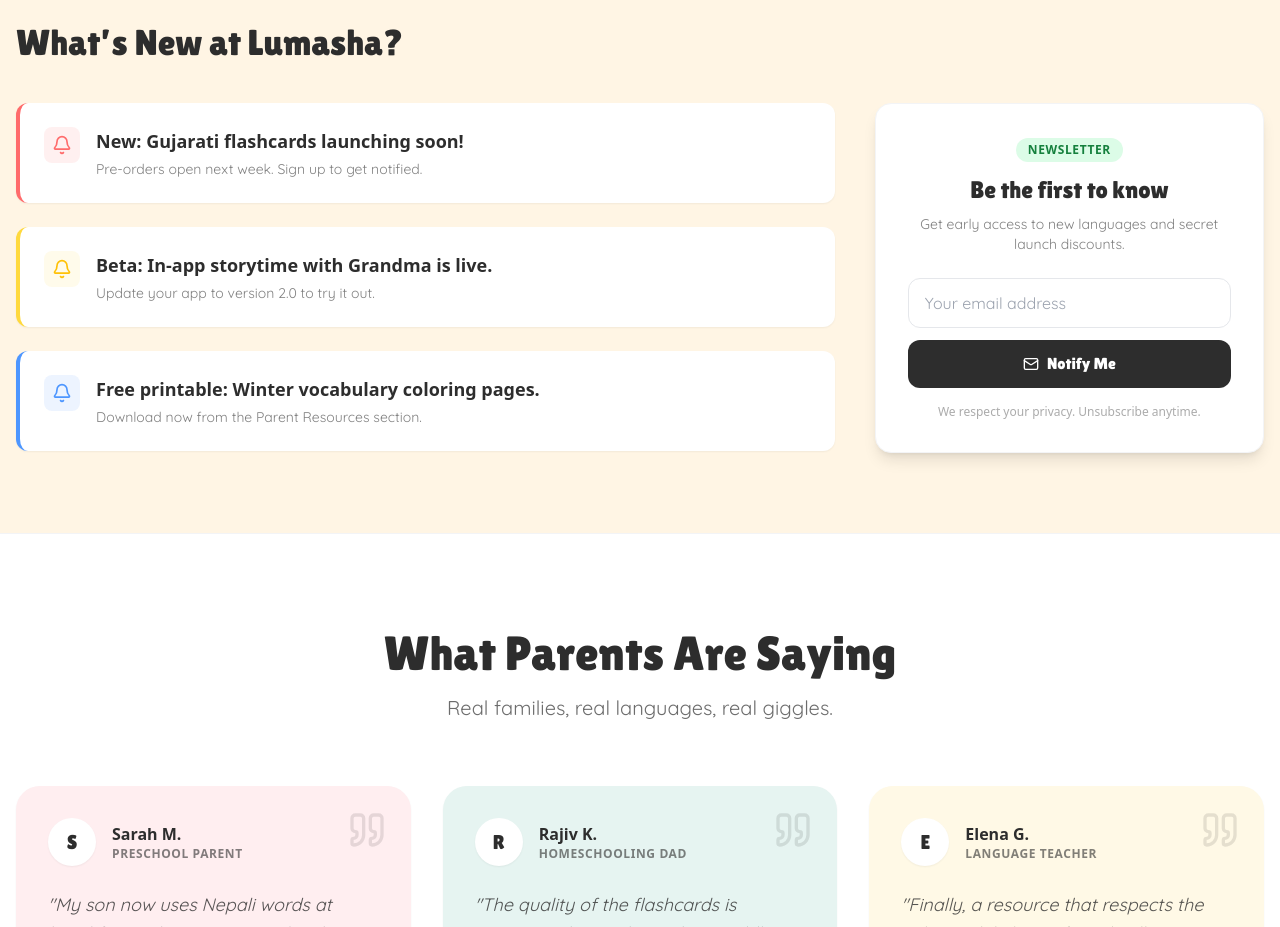
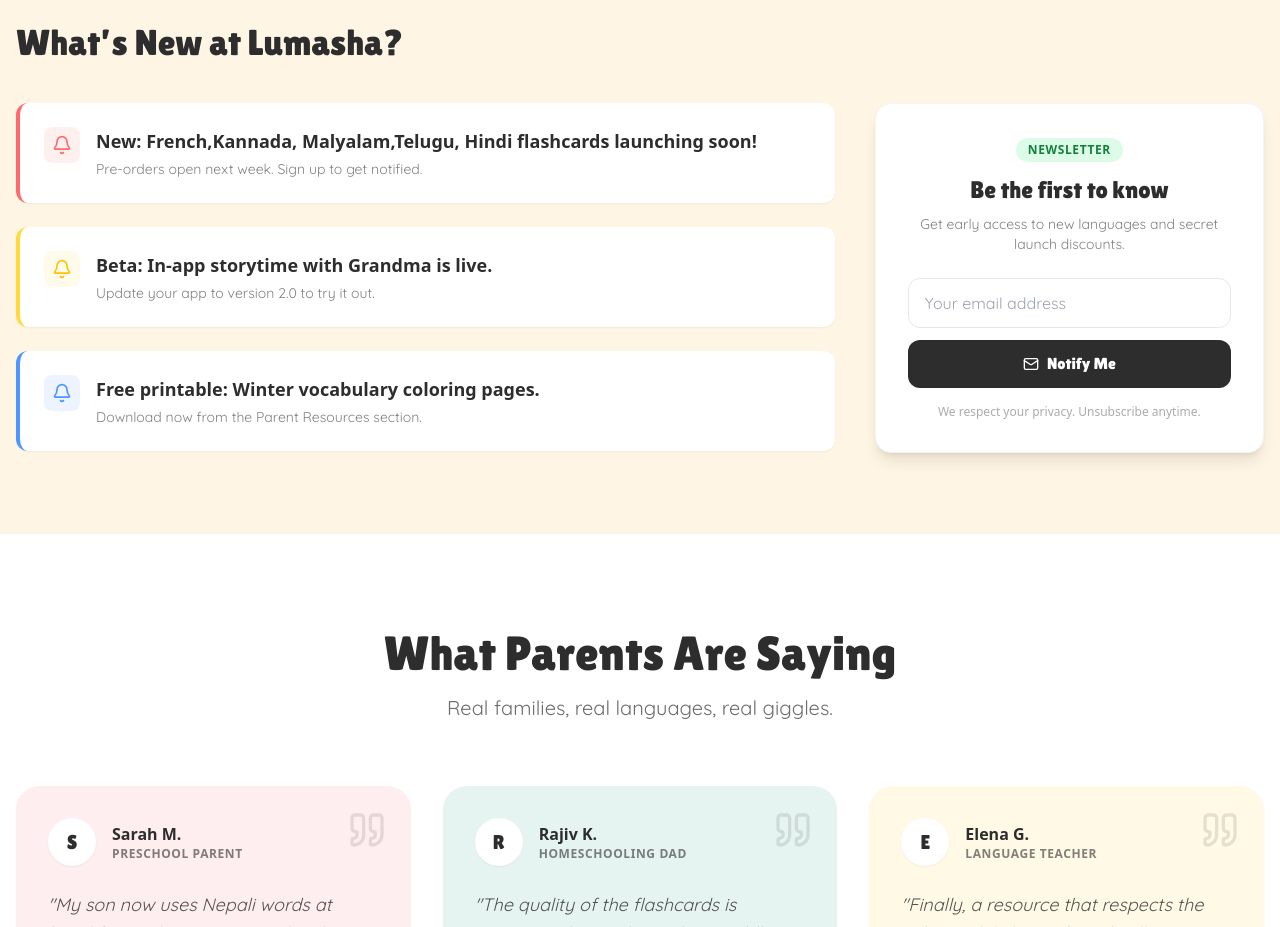
Before and after one commit to YashKharel19/lumashanewwebsite, a React (Vite) app: page /#/ in a window 1280 px wide. Shown: the part 3280-4207 px from the top of the page. Built offline with nearby package versions, Linux system fonts and the light colour scheme.

Commit message:
new content updated for skus

```diff
--- a/constants.tsx
+++ b/constants.tsx
@@ -34,8 +34,8 @@
 
 export const MOCK_PRODUCTS: Product[] = [
   { id: 1, title: "LumaLingo Flashcards Set", category: "Flashcards", price: "$24.99", image: "https://cdn.wegic.ai/assets/onepage/agent/images/1766083342658.jpg", badge: "Bestseller", badgeColor: "bg-secondary text-neutral-dark", rating: 5, reviews: 48 },
-  { id: 2, title: "Nepali Alphabet Coloring Book", category: "Books", price: "$12.99", image: "https://picsum.photos/seed/coloring/600/450", badge: "New", badgeColor: "bg-primary text-white", rating: 4, reviews: 32 },
-  { id: 3, title: "Multilingual Animal Mat", category: "Mats", price: "$34.50", image: "https://picsum.photos/seed/mat/600/450", badge: "Pre-order", badgeColor: "bg-accent text-white", rating: 5, reviews: 15 },
+  { id: 2, title: "Nepali Alphabet Coloring Book", category: "EBooks", price: "$12.99", image: "https://picsum.photos/seed/coloring/600/450", badge: "New", badgeColor: "bg-primary text-white", rating: 4, reviews: 32 },
+  { id: 3, title: "Multilingual Animal Mat", category: "StoryBooks", price: "$34.50", image: "https://picsum.photos/seed/mat/600/450", badge: "Pre-order", badgeColor: "bg-accent text-white", rating: 5, reviews: 15 },
 ];
 
 export const TESTIMONIALS: Testimonial[] = [
@@ -45,7 +45,7 @@
 ];
 
 export const NEWS_ITEMS = [
-  { id: 1, title: "New: Gujarati flashcards launching soon!", desc: "Pre-orders open next week. Sign up to get notified.", icon: Bell, borderColor: "border-primary", bgColor: "bg-primary/10", textColor: "text-primary" },
+  { id: 1, title: "New: French,Kannada, Malyalam,Telugu, Hindi flashcards launching soon!", desc: "Pre-orders open next week. Sign up to get notified.", icon: Bell, borderColor: "border-primary", bgColor: "bg-primary/10", textColor: "text-primary" },
   { id: 2, title: "Beta: In-app storytime with Grandma is live.", desc: "Update your app to version 2.0 to try it out.", icon: Bell, borderColor: "border-secondary", bgColor: "bg-secondary/10", textColor: "text-secondary-hover" },
   { id: 3, title: "Free printable: Winter vocabulary coloring pages.", desc: "Download now from the Parent Resources section.", icon: Bell, borderColor: "border-accent", bgColor: "bg-accent/10", textColor: "text-accent" },
 ];
--- a/pages/Products.tsx
+++ b/pages/Products.tsx
@@ -3,7 +3,7 @@
 import { ShoppingCart, Star } from 'lucide-react';
 import { MOCK_PRODUCTS } from '../constants';
 
-const CATEGORIES = ['All', 'Flashcards', 'Books', 'Mats', 'Activities'];
+const CATEGORIES = ['All', 'Flashcards', 'EBooks', 'StoryBooks', 'Activities'];
 
 export const Products = () => {
   const [activeTab, setActiveTab] = useState('All');
--- a/types.ts
+++ b/types.ts
@@ -2,7 +2,7 @@
 export interface Product {
   id: number;
   title: string;
-  category: 'Flashcards' | 'Books' | 'Mats' | 'Activities';
+  category: 'Flashcards' | 'EBooks' | 'StoryBooks' | 'Activities';
   price: string;
   image: string;
   badge?: string;
```
